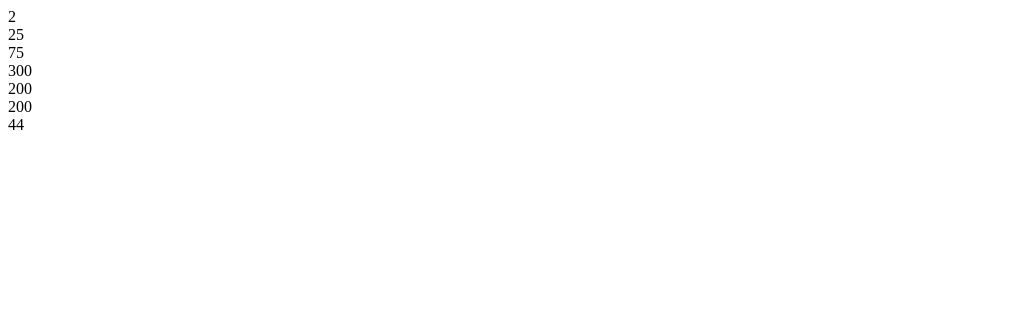
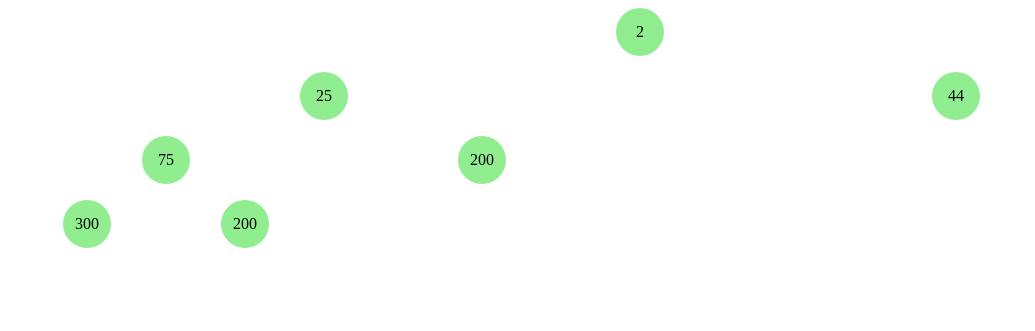
Before and after one commit to rygiewicz/computer-science, a plain HTML site: page min-heap/index.html in a window 1280 px wide. Shown: the whole page, without its empty margins (0-1035 px from the left). Drawn offline with Linux system fonts and the light colour scheme.

Commit message:
Style min heap tree

```diff
--- a/min-heap/index.html
+++ b/min-heap/index.html
@@ -7,6 +7,7 @@
 </head>
 
 <body>
+    <link rel="stylesheet" type="text/css" href="style.css">
     <script src="index.js"></script>
 </body>
 
--- a/min-heap/index.js
+++ b/min-heap/index.js
@@ -100,19 +100,26 @@ function verifyMinHeap(node) {
 }
 
 function drawTree(root, container) {
-    const el = document.createElement('div');
+    const treeEl = document.createElement('div');
+    treeEl.className = 'tree';
 
-    el.className = 'node';
-    el.innerHTML = root.value;
+    const childrenEl = document.createElement('div');
+    childrenEl.className = 'children';
 
-    container.appendChild(el)
+    const rootEl = document.createElement('div');
+    rootEl.className = 'value';
+    rootEl.innerHTML = root.value;
+
+    treeEl.appendChild(rootEl);
+    treeEl.appendChild(childrenEl);
+    container.appendChild(treeEl)
 
     if (root.left) {
-        drawTree(root.left, el);
+        drawTree(root.left, childrenEl);
     }
 
     if (root.right) {
-        drawTree(root.right, el);
+        drawTree(root.right, childrenEl);
     }
 }
 
--- /dev/null
+++ b/min-heap/style.css
@@ -0,0 +1,26 @@
+.tree {
+    display: flex;
+    flex-direction: column;
+    align-items: center;
+}
+
+.tree .value {
+    display: flex;
+    flex-direction: column;
+    justify-content: center;
+    align-items: center;
+    width: 48px;
+    height: 48px;
+    background: lightgreen;
+    border-radius: 100%;
+}
+
+.tree .children {
+    display: flex;
+    width: 100%;
+    padding: 16px;
+}
+
+.tree .children > * {
+    flex: 1;
+}
```
